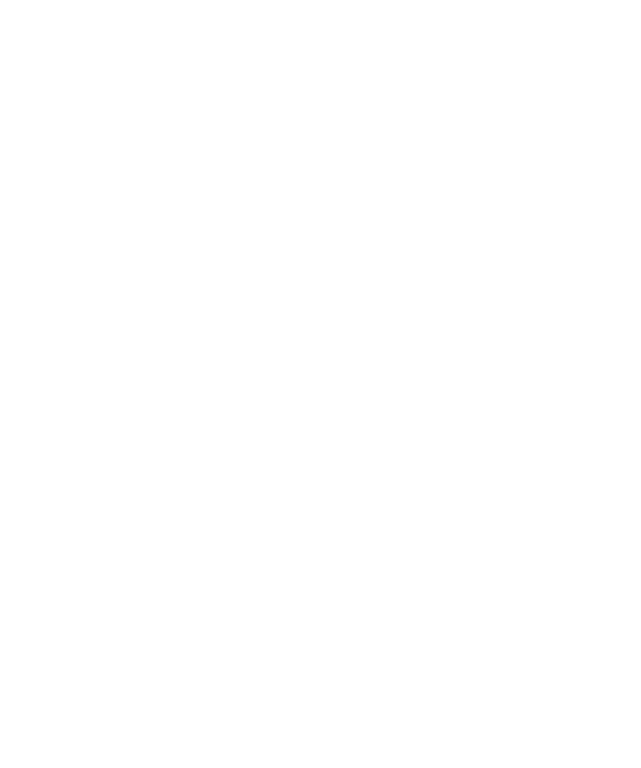
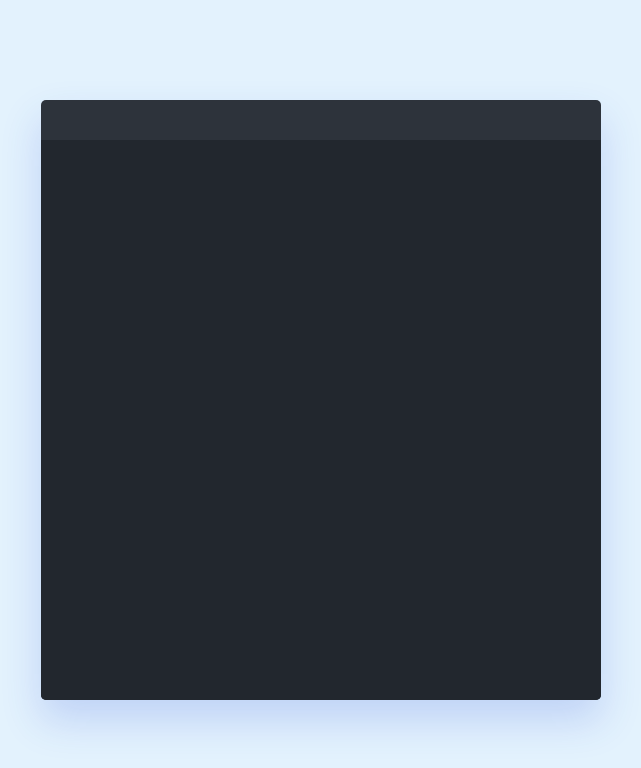
Before and after one commit to Moslihbadr/snake_game, a plain HTML site: page index.html in a window 1280 px wide. Shown: the whole page, without its empty margins (319-960 px from the left). Drawn offline with Linux system fonts and the light colour scheme.

Commit message:
rename classes

```diff
--- a/index.html
+++ b/index.html
@@ -10,10 +10,8 @@
 <body>
 
   <div class="container">
-    <div class="gameContainer">
-      <div class="score"></div>
-      <div class="gameBoard"></div>
-    </div>
+    <div class="scores-container"></div>
+    <div class="gameBoard"></div>
   </div>
 
   <script src="script.js"></script>
--- a/style.css
+++ b/style.css
@@ -0,0 +1,39 @@
+* {
+  margin: 0;
+  padding: 0;
+  box-sizing: border-box;
+  font-family: 'Open Sans', sans-serif;
+}
+body {
+  display: flex;
+  align-items: center;
+  justify-content: center;
+  min-height: 100vh;
+  background: #E3F2FD;
+}
+.container {
+  width: 70vmin;
+  height: 75vmin;
+  display: flex;
+  overflow: hidden;
+  flex-direction: column;
+  justify-content: center;
+  border-radius: 5px;
+  background: #2D333B;
+  box-shadow: 0 20px 40px rgba(52, 87, 220, 0.2);
+}
+.scores-container {
+  color: #B8C6DC;
+  font-weight: 500;
+  font-size: 1.2rem;
+  padding: 20px 25px;
+  display: flex;
+  justify-content: space-between;
+}
+.gameBoard {
+  height: 100%;
+  width: 100%;
+  display: grid;
+  background: #22272E;
+  grid-template: repeat(30, 1fr) / repeat(30, 1fr);
+}
```
